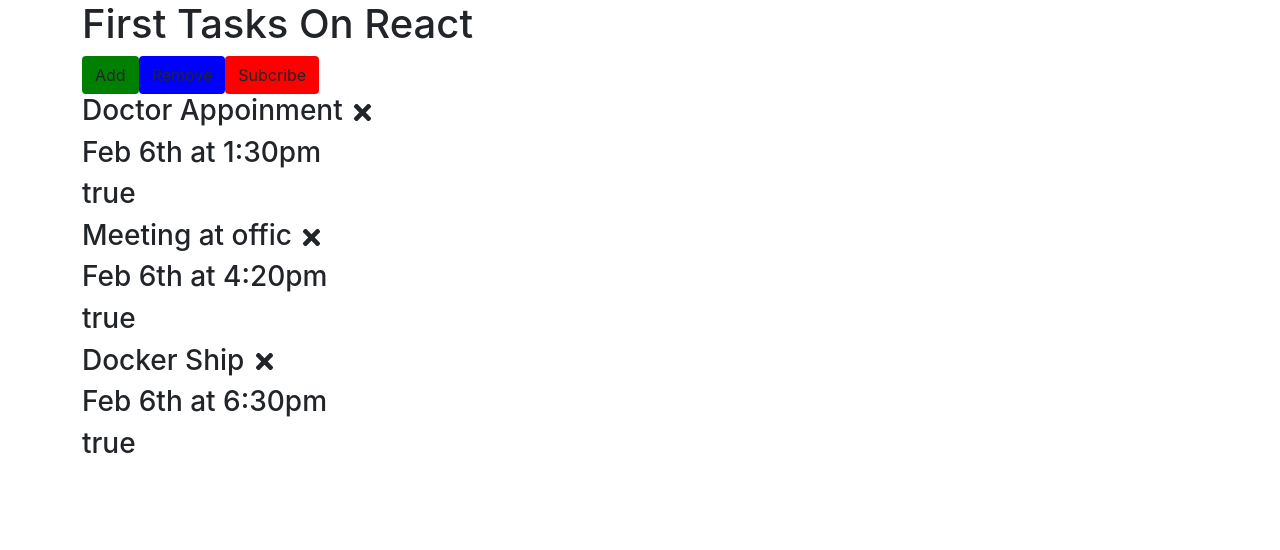
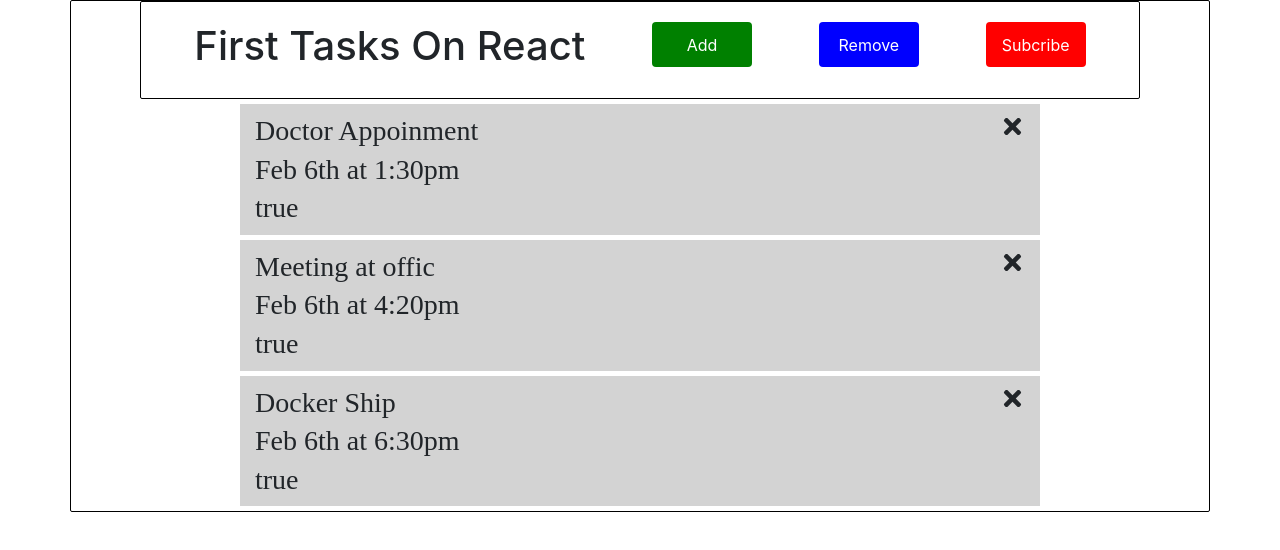
Before and after one commit to shumon-das/reactjs, a React (Create React App) app: page / in a window 1280 px wide. Shown: the top 550 px of the page. Built offline with nearby package versions, Linux system fonts and the light colour scheme.

Commit message:
Delete functin working perfectly

```diff
--- a/src/App.js
+++ b/src/App.js
@@ -1,23 +1,22 @@
 import './App.css';
 import Header from './components/Header'
 import Tasks from './components/Tasks';
-// import useState from 'react'
+import { useState } from 'react'
 
 function App() {
 
-const tasks = [
+    const [tasks, setTasks] = useState([
         {
             id: 1,
             text: 'Doctor Appoinment',
             day: 'Feb 6th at 1:30pm',
             reminder: true,
-  // eslint-disable-next-line no-sequences
         },
         {
             id: 2,
             text: 'Meeting at offic',
             day: 'Feb 6th at 4:20pm',
-      reminder: false,
+            reminder: true,
         },
         {
             id: 3,
@@ -26,31 +25,13 @@ const tasks = [
             reminder: true
         },
 
-]
-    // const [tasks, setTasks] = useState([
-    //     {
-    //         id: 1,
-    //         text: 'Doctor Appoinment',
-    //         day: 'Feb 6th at 1:30pm',
-    //         reminder: true,
-    //     },
-    //     {
-    //         id: 2,
-    //         text: 'Meeting at offic',
-    //         day: 'Feb 6th at 4:20pm',
-    //         reminder: true,
-    //     },
-    //     {
-    //         id: 3,
-    //         text: 'Docker Ship',
-    //         day: 'Feb 6th at 6:30pm',
-    //         reminder: true
-    //     },
-
-    // ])
+    ])
 
     const deleteTask = (id) => {
       console.log('delete', id);
+      setTasks(tasks.filter(
+        (task) => task.id !== id
+      ))
     }
 
   return (
--- a/src/index.css
+++ b/src/index.css
@@ -11,3 +11,40 @@ code {
   font-family: source-code-pro, Menlo, Monaco, Consolas, 'Courier New',
     monospace;
 }
+
+
+.container{
+  border: 1px solid black;
+  border-radius: 2px;
+}
+.app{
+  width: 1000px;
+  margin: auto;
+}
+.task{
+  width: 80%;
+  font-family: auto;
+  background-color: lightgray;
+  margin: 5px 10%;
+  padding: 5px;
+}
+.task > h3{
+  display: flex;
+  justify-content: space-between;
+  margin: 5px 10px;
+}
+.header{
+  display: flex;
+  justify-content: space-around;
+  margin: 20px;
+}
+.headerPage{
+  border: 1px solid black;
+  border-radius: 2px;
+}
+.header > button{
+  background: black;
+    color: white;
+    width: 100px;
+    height: 45px;
+}
```
Lines whose indentation alone changed are shown as unchanged.
